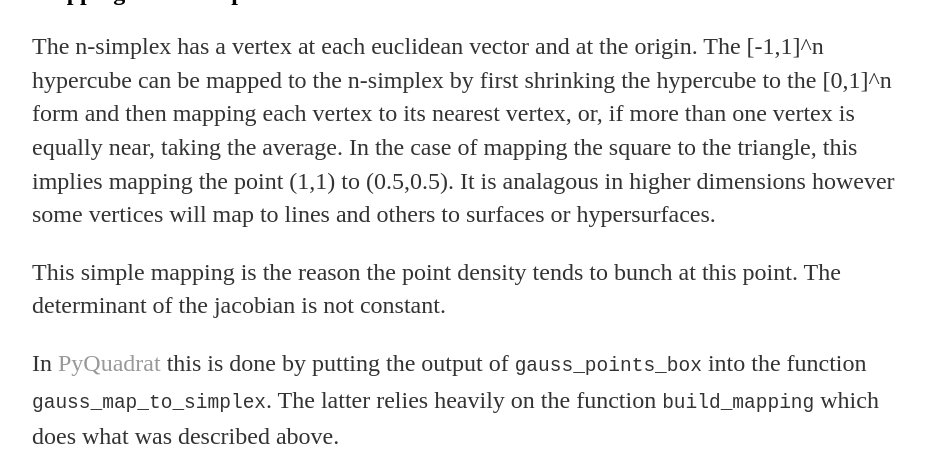
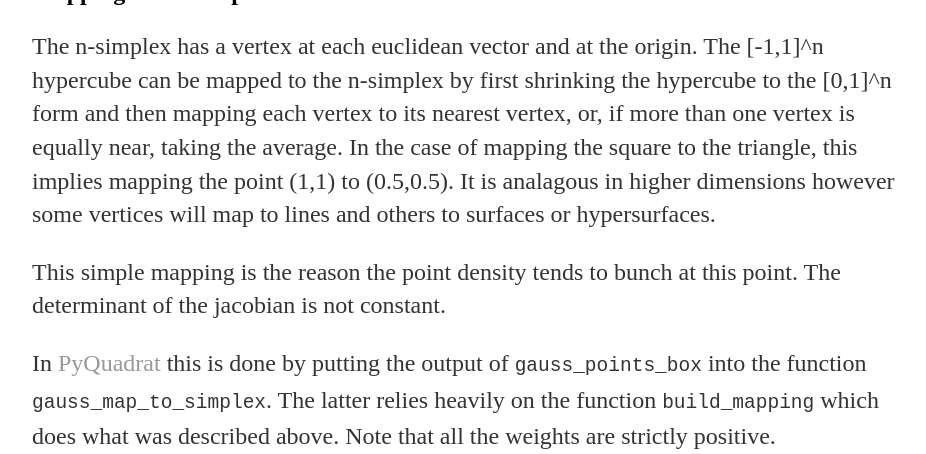
Before and after one commit to marc-git/marc-git.github.io, a Jekyll site: the page built from _posts/2020-08-23-simplexquads.md, in a window 1280 px wide and 900 px high, scrolled down 2675 px, cut to the strip 0-454 px from the top of the window. Shown: the whole strip, without its empty margins (160-1086 px from the left). Built offline with Jekyll 4.4.1, drawn with Linux system fonts in a browser that asks for light colours; formulas are drawn with MathJax 3.

Commit message:
Update 2020-08-23-simplexquads.md

```diff
--- a/_posts/2020-08-23-simplexquads.md
+++ b/_posts/2020-08-23-simplexquads.md
@@ -73,6 +73,6 @@ The n-simplex has a vertex at each euclidean vector and at the origin.  The [-1,
 
 This simple mapping is the reason the point density tends to bunch at this point.  The determinant of the jacobian is not constant.
 
-In [PyQuadrat](https://github.com/marc-git/pyquadrat) this is done by putting the output of `gauss_points_box` into the function `gauss_map_to_simplex`.  The latter relies heavily on the function `build_mapping` which does what was described above.
+In [PyQuadrat](https://github.com/marc-git/pyquadrat) this is done by putting the output of `gauss_points_box` into the function `gauss_map_to_simplex`.  The latter relies heavily on the function `build_mapping` which does what was described above. Note that all the weights are strictly positive.
 
 ![Sample](https://github.com/marc-git/pyquadrat/blob/master/gauss_int_12.png)
```
